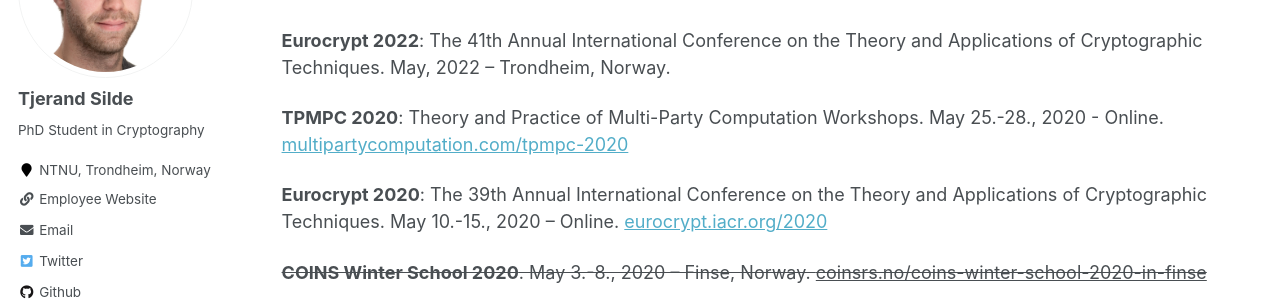
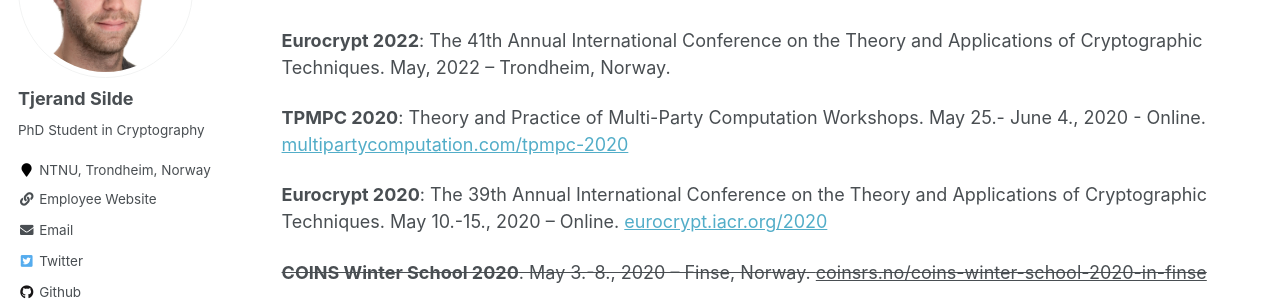
Before and after one commit to tjesi/tjesi.github.io, a Jekyll site: the page built from _pages/events.md, in a window 1280 px wide and 900 px high. Shown: the part 215-515 px from the top of the window. Built offline with Jekyll 4.4.1, drawn with Linux system fonts in a browser that asks for light colours.

Commit message:
Update events.md

```diff
--- a/_pages/events.md
+++ b/_pages/events.md
@@ -9,7 +9,7 @@ I have participated or will participate at the following conferences, seminars a
 
 **Eurocrypt 2022**: The 41th Annual International Conference on the Theory and Applications of Cryptographic Techniques. May, 2022 – Trondheim, Norway.
 
-**TPMPC 2020**: Theory and Practice of Multi-Party Computation Workshops. May 25.-28., 2020 - Online. [multipartycomputation.com/tpmpc-2020](https://www.multipartycomputation.com/tpmpc-2020)
+**TPMPC 2020**: Theory and Practice of Multi-Party Computation Workshops. May 25.- June 4., 2020 - Online. [multipartycomputation.com/tpmpc-2020](https://www.multipartycomputation.com/tpmpc-2020)
 
 **Eurocrypt 2020**: The 39th Annual International Conference on the Theory and Applications of Cryptographic Techniques. May 10.-15., 2020 – Online. [eurocrypt.iacr.org/2020](https://eurocrypt.iacr.org/2020)
 
```
